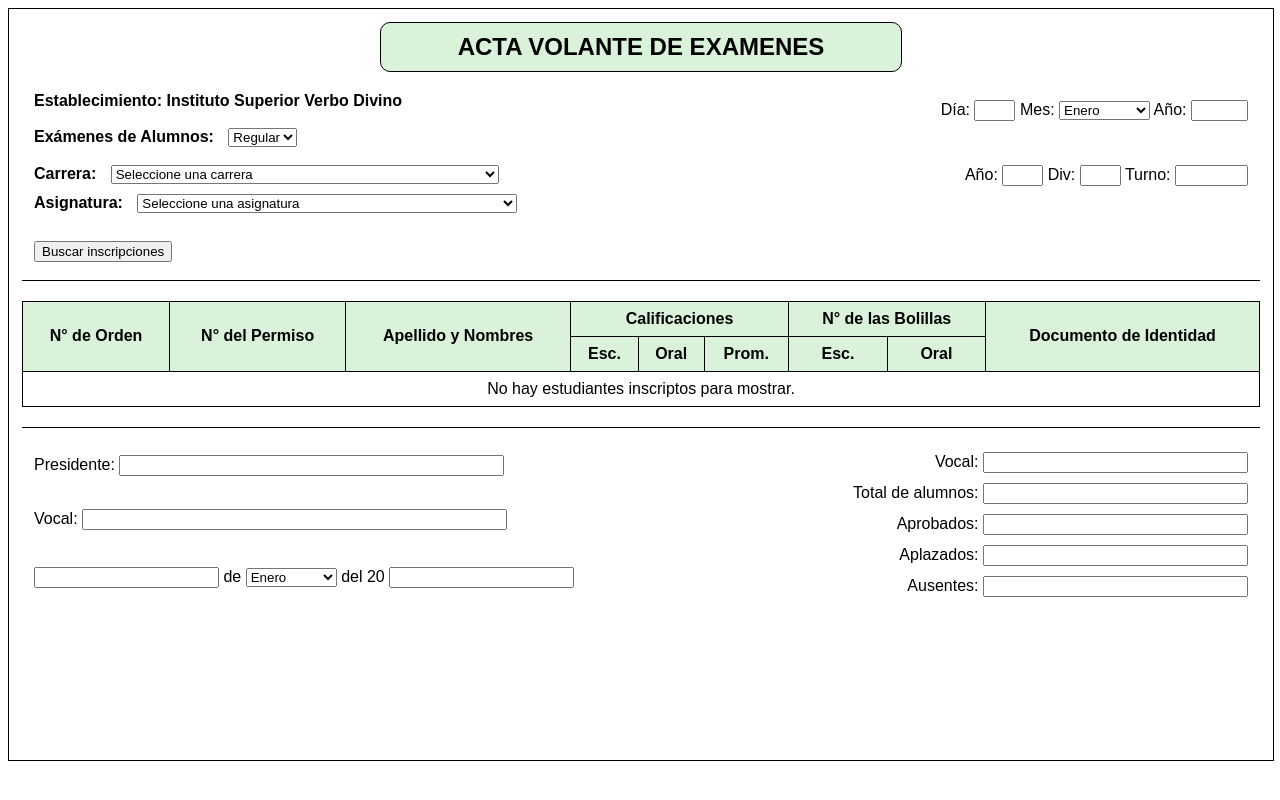
After one commit to Danzel-Burki/SEVD, a PHP site: page /php/acta_volante_prueba.php in a window 1280 px wide. The commit adds this page. Run offline with PHP 8.4, Linux system fonts and the light colour scheme; data comes from the database, SQL or seed files in the repository; both versions use the stored data as it was after the commit.

Commit message:
#38-se agregaron usuarios de administracion y se creó el acta volante

```diff
--- a/css/Styles_index.css
+++ b/css/Styles_index.css
@@ -257,7 +257,7 @@ main {
     border-radius: 2%;
 }
 
-.welcome-section .container {
+.welcome-section .container .welcome-content {
     width: 100%;
 }
 
--- /dev/null
+++ b/css/acta_volante.css
@@ -0,0 +1,127 @@
+body {
+    font-family: Arial, sans-serif;
+}
+
+.acta-volante {
+    width: 98%;
+    margin: 0 auto;
+    border: 1px solid #000;
+    padding: 1%;
+}
+
+.titulo {
+    text-align: center;
+    font-size: 24px;
+    font-weight: bold;
+    padding: 10px;
+    border: 1.5px solid #000;
+    width: 100%;
+    max-width: 500px;
+    margin: 0 auto 20px;
+    background-color: #d9f2d9;
+    border-radius: 10px;
+}
+
+header {
+    overflow: auto;
+    margin-bottom: 20px;
+    border-bottom: 1px solid #000;
+}
+
+.fecha-superior{
+    padding: 2% 0 10% 0;
+}
+
+.left-section {
+    float: left;
+    width: 60%;
+    text-align: left;
+    padding-left: 1%;
+}
+
+.condicion label {
+    display: inline-block;
+    margin-right: 10px; /* Espacio entre el label y el select */
+}
+
+.condicion select {
+    display: inline-block;
+}
+
+.carrera label, .materia label {
+    display: inline-block;
+    margin-right: 10px;
+}
+
+.carrera select, .materia select {
+    display: inline-block;
+    margin-bottom: 10px;
+}
+
+.right-section {
+    float: right;
+    width: 35%;
+    text-align: right;
+    padding-right: 1%;
+}
+
+header label {
+    font-weight: bold;
+}
+
+table {
+    width: 100%;
+    border-collapse: collapse;
+    margin-bottom: 20px;
+}
+
+
+table, th, td {
+    border: 1px solid #000;
+}
+
+th, td {
+    text-align: center;
+    padding: 8px;
+}
+
+th {
+    background-color: #d9f2d9;
+    font-weight: bold;
+}
+
+footer {
+    margin-top: 20px; /* Espaciado superior del footer */
+    border-top: 1px solid #000; /* Línea superior del footer */
+    padding: 1% 0 10% 0; /* Espaciado interno superior */
+}
+
+.footer-section {
+    display: flex; /* Usar flexbox para las secciones del footer */
+    justify-content: space-between; /* Espaciado entre secciones */
+}
+
+.footer-left {
+    float: left;
+    width: 60%;
+    text-align: left;
+    padding-left: 1%;
+}
+.signature{
+    padding-top: 2%;
+}
+
+.footer-right {
+    float: right;
+    width: 35%;
+    text-align: right;
+    padding: 1% 1% 0 0;
+}
+
+.summary-item {
+    margin-bottom: 10px; /* Espaciado entre elementos del resumen */
+}
+
+.footer-date {
+    margin-top: 5%;
+}
--- /dev/null
+++ b/php/acta_volante_prueba.php
@@ -0,0 +1,256 @@
+<?php
+session_start();
+include("../includes/conexion.php");
+conectar();
+
+// Consulta para obtener las condiciones de la tabla mesas
+$query = "SELECT DISTINCT condicion FROM inscripciones";
+$result = $con->query($query);
+
+// Inicializar variables
+$carreraSeleccionada = isset($_POST['carrera']) ? $_POST['carrera'] : '';
+$materiaSeleccionada = isset($_POST['materia']) ? $_POST['materia'] : '';
+$condicionSeleccionada = isset($_POST['condicion']) ? $_POST['condicion'] : '';
+
+// Almacenar las materias relacionadas con la carrera seleccionada
+$materias = [];
+
+// Obtener las carreras, excluyendo "Pendiente"
+$queryCarreras = "SELECT * FROM carreras WHERE nombre != 'Pendiente'";
+$resultCarreras = $con->query($queryCarreras);
+
+// Si se seleccionó una carrera, obtener las materias correspondientes
+if (!empty($carreraSeleccionada)) {
+    // Consulta para obtener las materias relacionadas con la carrera seleccionada
+    $queryMaterias = "SELECT idmateria, nombre FROM materias WHERE idcarrera = ?";
+    $stmt = $con->prepare($queryMaterias);
+    $stmt->bind_param("i", $carreraSeleccionada);
+    $stmt->execute();
+    $resultMaterias = $stmt->get_result();
+
+    // Llenar el array de materias
+    if ($resultMaterias->num_rows > 0) {
+        while ($row = $resultMaterias->fetch_assoc()) {
+            $materias[$row['idmateria']] = $row['nombre']; // Almacenar el id y nombre
+        }
+    }
+}
+
+// Consulta corregida sin 'mesas' y utilizando 'idmateria' correctamente
+$queryExamenes = "
+    SELECT e.apellido, e.nombre, e.dni
+    FROM inscripciones i
+    INNER JOIN estudiantes e ON i.idestudiante = e.idestudiante
+    INNER JOIN materias ma ON i.idmateria = ma.idmateria
+    INNER JOIN carreras c ON ma.idcarrera = c.idcarrera
+    WHERE c.idcarrera = ? AND ma.idmateria = ? AND i.estado = 'Activo' AND i.condicion= ?"; // Suponiendo que 'estado' corresponde a la 'condición'
+
+// Preparar la consulta
+$stmtExamenes = $con->prepare($queryExamenes);
+$stmtExamenes->bind_param("iis", $carreraSeleccionada, $materiaSeleccionada, $condicionSeleccionada);
+$stmtExamenes->execute();
+$resultExamenes = $stmtExamenes->get_result();
+
+// Almacenar los estudiantes en un array para luego mostrarlos en la tabla
+$estudiantesExamen = [];
+if ($resultExamenes->num_rows > 0) {
+    while ($row = $resultExamenes->fetch_assoc()) {
+        $estudiantesExamen[] = $row;
+    }
+}
+?>
+
+<link rel="stylesheet" href="../css/acta_volante.css">
+
+<div class="acta-volante">
+    <h1 class="titulo">ACTA VOLANTE DE EXAMENES</h1>
+    <form method="post">
+        <header>
+            <div class="left-section">
+                <div>
+                    <label>Establecimiento: Instituto Superior Verbo Divino</label><br><br>
+                </div>
+                <div class="condicion">
+                    <label for="condicion">Exámenes de Alumnos:</label>
+                    <select name="condicion" id="condicion">
+                        <?php
+                        // Verificamos si hay resultados de la consulta
+                        if ($result->num_rows > 0) {
+                            // Recorremos los resultados y los mostramos en las opciones del select
+                            while ($row = $result->fetch_assoc()) {
+                                echo "<option value='" . $row['condicion'] . "'>" . $row['condicion'] . "</option>";
+                            }
+                        } else {
+                            // Si no hay condiciones disponibles
+                            echo "<option value=''>No hay condiciones disponibles</option>";
+                        }
+                        ?>
+                    </select>
+                </div>
+                <br>
+                <div class="carrera">
+                    <label for="carrera">Carrera:</label>
+                    <select name="carrera" id="carrera" onchange="this.form.submit()">
+                        <option value="">Seleccione una carrera</option>
+                        <?php
+                        // Mostrar opciones de carreras
+                        if ($resultCarreras->num_rows > 0) {
+                            while ($row = $resultCarreras->fetch_assoc()) {
+                                $selected = ($row['idcarrera'] == $carreraSeleccionada) ? 'selected' : '';
+                                echo "<option value='" . $row['idcarrera'] . "' $selected>" . $row['nombre'] . "</option>";
+                            }
+                        } else {
+                            echo "<option value=''>No hay carreras disponibles</option>";
+                        }
+                        ?>
+                    </select>
+                </div>
+
+                <div class="materia">
+                    <label for="materia">Asignatura:</label>
+                    <select name="materia" id="materia">
+                        <option value="">Seleccione una asignatura</option>
+                        <?php
+                        // Mostrar materias relacionadas con la carrera seleccionada
+                        if (!empty($materias)) {
+                            foreach ($materias as $idMateria => $nombreMateria) {
+                                $selected = ($idMateria == $materiaSeleccionada) ? 'selected' : '';
+                                echo "<option value='$idMateria' $selected>$nombreMateria</option>"; // Cambié $nombre a $materia
+                            }
+                        } else {
+                            echo "<option value=''>No hay asignaturas disponibles para la carrera seleccionada</option>";
+                        }
+                        ?>
+                    </select>
+                </div>
+                <br>
+
+                <!-- Botón para buscar inscripciones -->
+                <div>
+                    <button type="submit" name="buscar" value="Buscar inscripciones">Buscar inscripciones</button>
+                    <br><br>
+                </div>
+            </div>
+            <div class="right-section">
+                <div class="header-row">
+                    <div class="fecha-superior">
+                        <span>Día: <input type="text" class="fecha" size="2">
+                        Mes: <select name="mes">
+                            <option value="1">Enero</option>
+                            <option value="2">Febrero</option>
+                            <option value="3">Marzo</option>
+                            <option value="4">Abril</option>
+                            <option value="5">Mayo</option>
+                            <option value="6">Junio</option>
+                            <option value="7">Julio</option>
+                            <option value="8">Agosto</option>
+                            <option value="9">Septiembre</option>
+                            <option value="10">Octubre</option>
+                            <option value="11">Noviembre</option>
+                            <option value="12">Diciembre</option>
+                        </select>
+                        Año: <input type="text" class="fecha" size="4"></span>
+                    </div>
+                </div>
+                <div class="header-row">
+                    <div class="opciones-inferiores">
+                        <span>Año: <input type="text" size="2"> Div: <input type="text" size="2"> Turno: <input type="text" size="6"></span>
+                    </div>
+                </div>
+            </div>
+        </header>
+
+        <table class="tabla-examen">
+            <thead>
+                <tr>
+                    <th rowspan="2">N° de Orden</th>
+                    <th rowspan="2">N° del Permiso</th>
+                    <th rowspan="2">Apellido y Nombres</th>
+                    <th colspan="3">Calificaciones</th>
+                    <th colspan="2">N° de las Bolillas</th>
+                    <th rowspan="2">Documento de Identidad</th>
+                </tr>
+                <tr>
+                    <th>Esc.</th>
+                    <th>Oral</th>
+                    <th>Prom.</th>
+                    <th>Esc.</th>
+                    <th>Oral</th>
+                </tr>
+            </thead>
+            <tbody>
+                <?php
+                if (!empty($estudiantesExamen)) {
+                    $numOrden = 1; // Inicializamos el número de orden
+                    foreach ($estudiantesExamen as $estudiante) {
+                        echo "<tr>";
+                        echo "<td>{$numOrden}</td>"; // Número de Orden
+                        echo "<td></td>"; // Número del Permiso (puedes completar si lo necesitas)
+                        echo "<td>{$estudiante['apellido']} {$estudiante['nombre']}</td>"; // Apellido y Nombre
+                        echo "<td></td><td></td><td></td>"; // Calificaciones vacías por ahora
+                        echo "<td></td><td></td>"; // Números de bolillas vacíos por ahora
+                        echo "<td>{$estudiante['dni']}</td>"; // Documento de Identidad
+                        echo "</tr>";
+                        $numOrden++;
+                    }
+                } else {
+                    echo "<tr><td colspan='9'>No hay estudiantes inscriptos para mostrar.</td></tr>";
+                }
+                ?>
+            </tbody>
+        </table>
+
+    <footer>
+        <div class="footer-section">
+            <div class="footer-left">
+                <div class="left-group">
+                    <div class="signature">
+                        <label>Presidente:</label> <input type="text" class="fecha" size="45">
+                        <br><br>
+                    </div>
+                    <div class="signature">
+                        <label>Vocal:</label> <input type="text" class="fecha" size="50">
+                    </div>
+                </div>
+
+                <div class="footer-date">
+                    <label></label><input type="number" name="dia" />
+                    <label> de </label>
+                    <select name="mes">
+                        <option value="1">Enero</option>
+                        <option value="2">Febrero</option>
+                        <option value="3">Marzo</option>
+                        <option value="4">Abril</option>
+                        <option value="5">Mayo</option>
+                        <option value="6">Junio</option>
+                        <option value="7">Julio</option>
+                        <option value="8">Agosto</option>
+                        <option value="9">Septiembre</option>
+                        <option value="10">Octubre</option>
+                        <option value="11">Noviembre</option>
+                        <option value="12">Diciembre</option>
+                    </select>
+                    <label> del 20 </label><input type="number" name="año" />
+                </div>
+            </div>
+
+            <div class="footer-right">
+                <div class="summary-item">
+                    <label>Vocal:</label> <input type="text" class="fecha" size="30">
+                </div>
+                <div class="summary-item">
+                    <label>Total de alumnos:</label> <input type="text" class="fecha" size="30">
+                </div>
+                <div class="summary-item">
+                    <label>Aprobados:</label> <input type="text" class="fecha" size="30">
+                </div>
+                <div class="summary-item">
+                    <label>Aplazados:</label> <input type="text" class="fecha" size="30">
+                </div>
+                <div class="summary-item">
+                    <label>Ausentes:</label> <input type="text" class="fecha" size="30">
+                </div>
+            </div>
+        </div>
+    </footer>
+</div>
--- a/php/inicio_sesion.php
+++ b/php/inicio_sesion.php
@@ -1,5 +1,5 @@
 
-<link rel="stylesheet" href="../css/inicio_sesion.css">
+<link rel="stylesheet" href="css/inicio_sesion.css">
 
 
 <div class="form-container">
```
Also changed, not shown: php/acta_volante.php (added, +125 -0 lines), sql/sevd.sql (+31 -28 lines).
